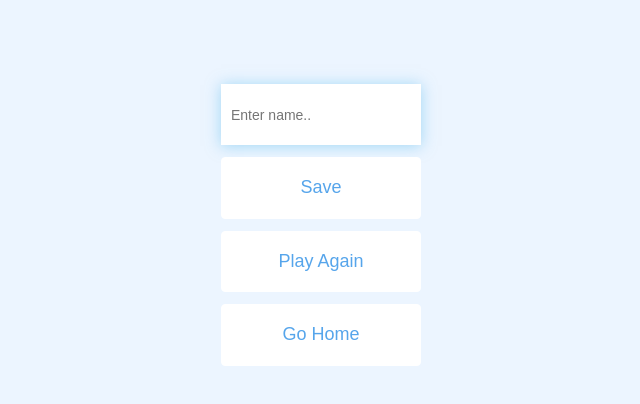
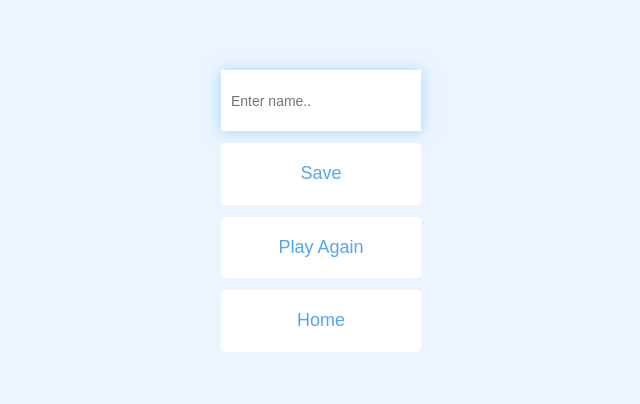
Before and after one commit to vishyvish3/Vishal, a plain HTML site: page Week 5/Day 4/end.html in a window 1280 px wide. Shown: the whole page, without its empty margins (319-959 px from the left). Drawn offline with nearby package versions, Linux system fonts and the light colour scheme.

Commit message:
generated dom elements using js with respective id and class

```diff
--- a/Week 5/Day 4/end.html
+++ b/Week 5/Day 4/end.html
@@ -1,6 +1,6 @@
 <html lang="en">
 <head>
-  <title>index</title>
+  <title>Score</title>
   <meta charset="utf-8">
   <meta name="viewport" content="width=device-width, initial-scale=1">
   <link rel="stylesheet" href="https://maxcdn.bootstrapcdn.com/bootstrap/3.4.1/css/bootstrap.min.css">
@@ -21,6 +21,11 @@ width: 200px;
 padding: 17px 20px;
 font-size: 18px;
 }
+.container
+{
+text-align:center;
+margin-top:50px
+}
 input
 {
 width: 200px;
@@ -29,25 +34,80 @@ box-shadow: 0 0.1rem 1.4rem 0 rgba(86, 185, 235, 0.5);
 height: 61px;
 padding-left:10px
 }
+
 </style>
 
 </head>
 <body>
 
 
-<div style="margin-top:5%;" class="container">
-<div  class="row">
-<div style="text-align:center" class="col-md-12">
-<h2 id="score">Score</h2>
-<div><input name="username" id="username" placeholder="Enter name.." type="text" /></div>
-<div><a id="save" href="#" onClick="savescore()" class="btn btn-light" >Save</a></div>
-<div><a href="game.html" class="btn btn-light">Play Again</a></div>
-<div><a href="index.html" class="btn btn-light" >Go Home</a></div>
-</div>
-</div>
-</div>
 <script>
-document.getElementById("score").innerHTML = localStorage.getItem('Score');
+
+//create dom elements
+var document_body = document.body;
+
+//create main container
+var container = document.createElement("div");
+container.setAttribute("class","container");
+
+//create row
+var row = document.createElement("div");
+row.setAttribute("class","row");
+
+//create col12
+var col12 = document.createElement("div");
+col12.setAttribute("class","col-md-12");
+
+var h2 = document.createElement("h2");
+h2.setAttribute("class","score");
+h2.innerHTML = "Score"
+
+var div1 = document.createElement("div");
+
+var name_box = document.createElement("input");
+name_box.setAttribute("id","username");
+name_box.setAttribute("name","username");
+name_box.setAttribute("id","username");
+name_box.setAttribute("placeholder","Enter name..");
+name_box.setAttribute("type","text");
+div1.append(name_box);
+
+var div2 = document.createElement("div");
+
+var save = document.createElement("a");
+save.setAttribute("id","saveScoreBtn");
+save.setAttribute("href","#");
+save.setAttribute("onClick","savescore()");
+save.setAttribute("class","btn btn-light");
+save.innerHTML = "Save"
+div2.append(save);
+
+var div3 = document.createElement("div");
+
+var again = document.createElement("a");
+again.setAttribute("id","playAgain");
+again.setAttribute("href","game.html");
+again.setAttribute("class","btn btn-light");
+again.innerHTML = "Play Again"
+div3.append(again);
+
+
+var div4 = document.createElement("div");
+
+var home = document.createElement("a");
+home.setAttribute("id","goHome");
+home.setAttribute("href","index.html");
+home.setAttribute("class","btn btn-light");
+home.innerHTML = "Home"
+div4.append(home);
+
+//append to col 12
+col12.append(h2, div1, div2, div3, div4);
+row.append(col12);
+container.append(row);
+document_body.append(container);
+
+h2.innerHTML = localStorage.getItem('Score');
 
 if(JSON.parse(localStorage.getItem('highestlist')))
 {
@@ -73,7 +133,7 @@ function savescore()
     };
     highestlist.push(user);
     highestlist.sort((val1, val2) => val2.score - val1.score);
-    highestlist.splice(5);
+    highestlist.splice(10);
 
     localStorage.setItem('highestlist', JSON.stringify(highestlist));
     //alert(localStorage.getItem('highestlist'));
```
